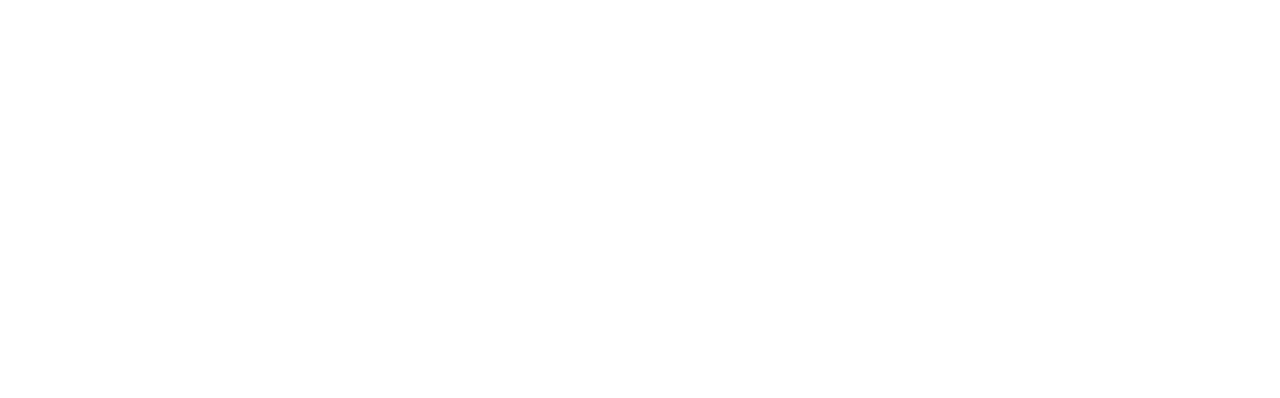
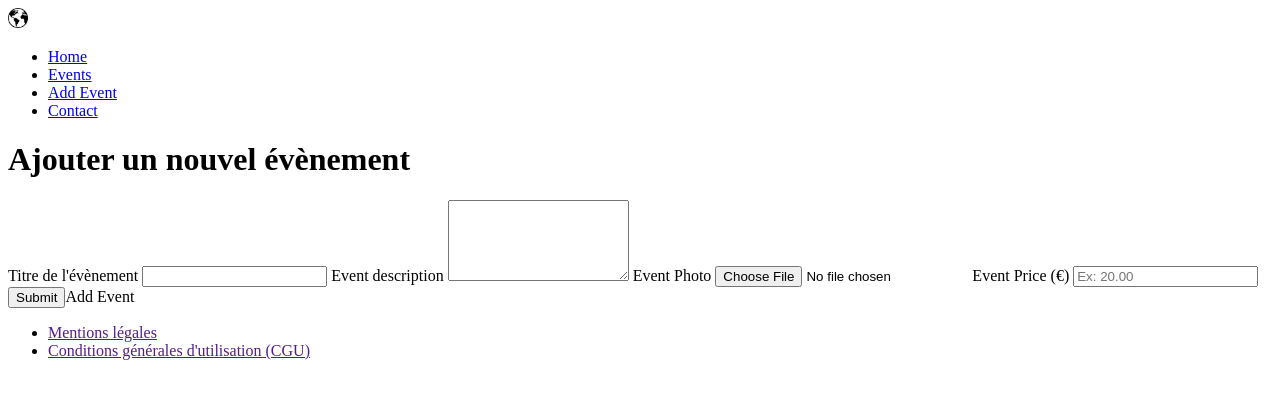
Before and after one commit to Nubunduram/exercice-html-semantic, a plain HTML site: page addevents.html in a window 1280 px wide. Drawn offline with Linux system fonts and the light colour scheme.

Commit message:
feat: addevents & contact page

```diff
--- a/addevents.html
+++ b/addevents.html
@@ -0,0 +1,54 @@
+<!DOCTYPE html>
+<html lang="en">
+
+<head>
+    <meta charset="UTF-8">
+    <meta name="viewport" content="width=device-width, initial-scale=1.0">
+    <title>Add Events</title>
+    <link rel="icon" type="image/png" href="image.png">
+</head>
+
+<body>
+    <header>
+        <div class="logo"><img src="./image.png" width="20" height="20"></div>
+        <nav class="nav">
+            <ul>
+                <li><a href="index.html">Home</a></li>
+                <li><a href="events.html">Events</a></li>
+                <li><a href="addevents.html">Add Event</a></li>
+                <li><a href="contact.html">Contact</a></li>
+            </ul>
+        </nav>
+    </header>
+
+    <main>
+        <h1>Ajouter un nouvel évènement</h1>
+
+        <form action="" method="post" enctype="">
+
+            <label for="event-title">Titre de l'évènement</label>
+            <input type="text" id="event-title" name="event-title" required>
+
+            <label for="event-description">Event description</label>
+            <textarea id="event-description" name="event-description" rows="5" required></textarea>
+
+            <label for="event-photo">Event Photo</label>
+            <input type="file" id="event-photo" name="event-photo" accept="image/*" required>
+
+            <label for="event-price">Event Price (€)</label>
+            <input type="number" id="event-price" name="event-price" min="0" step="0.01" placeholder="Ex: 20.00"
+                required>
+
+            <input type="submit">Add Event</input>
+        </form>
+    </main>
+
+    <footer>
+        <ul>
+            <li><a href="">Mentions légales</a></li>
+            <li><a href="">Conditions générales d'utilisation (CGU)</a></li>
+        </ul>
+    </footer>
+</body>
+
+</html>
--- a/contact.html
+++ b/contact.html
@@ -0,0 +1,45 @@
+<!DOCTYPE html>
+<html lang="en">
+
+<head>
+    <meta charset="UTF-8">
+    <meta name="viewport" content="width=device-width, initial-scale=1.0">
+    <title>Contact</title>
+    <link rel="icon" type="image/png" href="image.png">
+</head>
+
+<body>
+    <header>
+        <div class="logo"><img src="./image.png" width="20" height="20"></div>
+        <nav class="nav">
+            <ul>
+                <li><a href="index.html">Home</a></li>
+                <li><a href="events.html">Events</a></li>
+                <li><a href="addevents.html">Add Event</a></li>
+                <li><a href="contact.html">Contact</a></li>
+            </ul>
+        </nav>
+    </header>
+
+    <main class="container">
+        <h1>Nous Contacter</h1>
+        <p>Lorem ipsum dolor sit amet consectetur adipisicing elit. Sequi, quos!</p>
+        <iframe class="map"
+            src="https://www.google.com/maps/embed?pb=!1m18!1m12!1m3!1d2624.989338080225!2d2.2922923156742806!3d48.85884407928739!2m3!1f0!2f0!3f0!3m2!1i1024!2i768!4f13.1!3m3!1m2!1s0x47e671d64ae5a775%3A0x92e8477a2e005e5c!2sTour%20Eiffel!5e0!3m2!1sfr!2sfr!4v1632487638680!5m2!1sfr!2sfr"
+            allowfullscreen="" loading="lazy"></iframe>
+        <p><i class="fas fa-phone"></i> Phone : <a href="tel:+33123456789">+33 1 23 45 67 89</a></p>
+        <p><i class="fas fa-envelope"></i> Email : <a href="mailto:contact@eventearth.com">contact@eventearth.com</a>
+        </p>
+    </main>
+
+    <footer>
+        <ul>
+            <li><a href="">Mentions légales</a></li>
+            <li><a href="">Conditions générales d'utilisation (CGU)</a></li>
+        </ul>
+    </footer>
+</body>
+
+<script src="https://kit.fontawesome.com/b9de2c5951.js" crossorigin="anonymous"></script>
+
+</html>
```
Also changed, not shown: events.html (+2 -1 lines).
